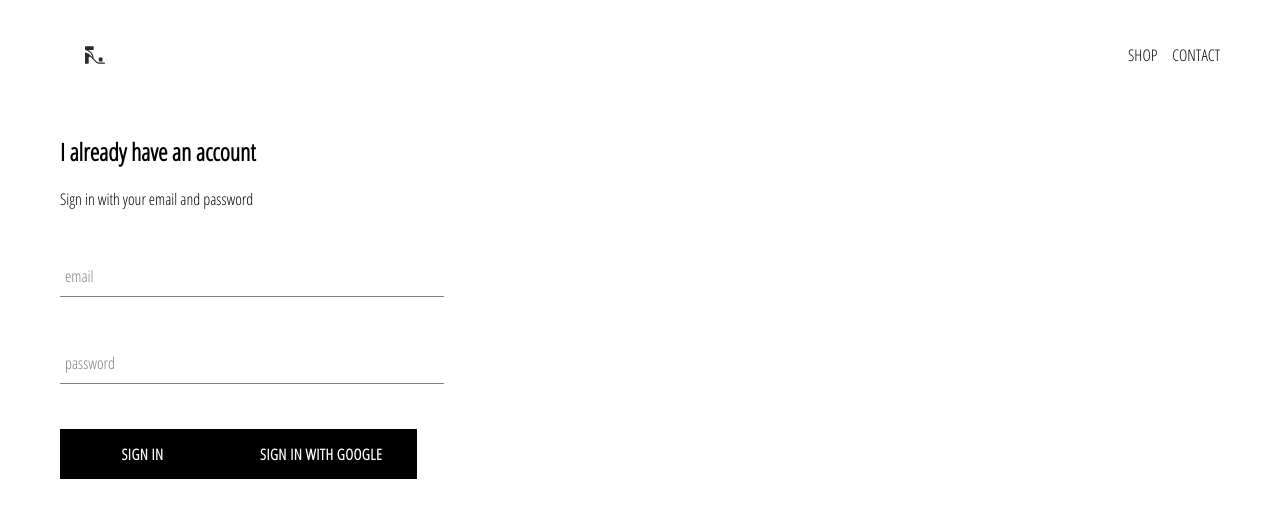
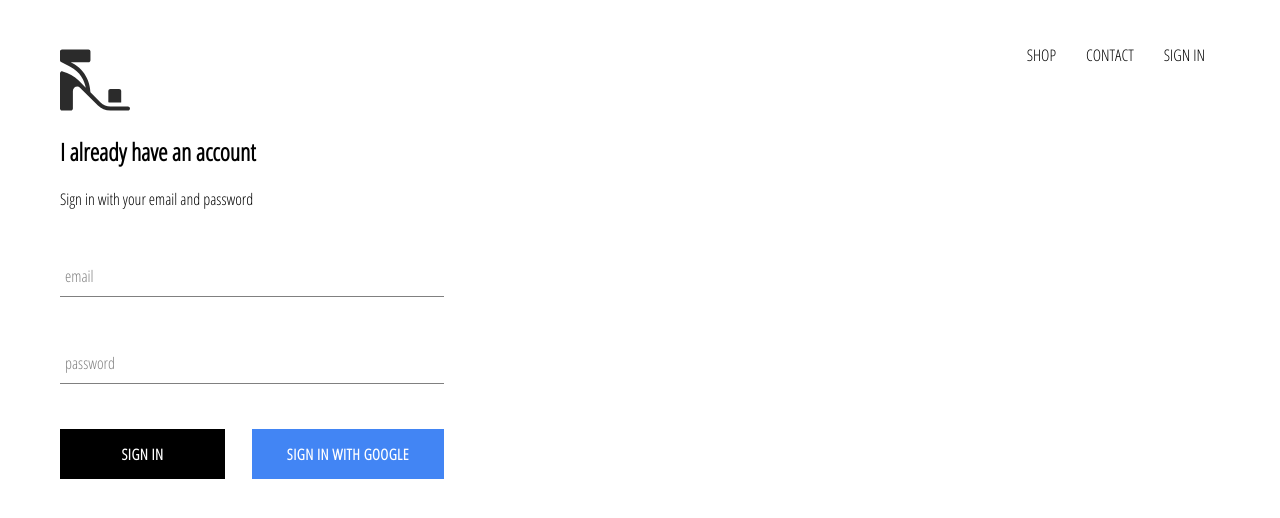
Before and after one commit to kikipratiwi/gg-shoe, a React (Create React App) app: page /signIn in a window 1280 px wide. Shown: the top 518 px of the page. Built offline with nearby package versions, Linux system fonts and the light colour scheme; no server answers.

Commit message:
feat(google-sign-in): integrate firebase google sign in into application

```diff
--- a/src/App.js
+++ b/src/App.js
@@ -5,13 +5,37 @@
 import ShopPage from './pages/shop/shop.component';
 import SignInAndSignUpPage from './pages/sign-in-and-sign-up/sign-in-and-sign-up.component'
 import Header from './components/header/header.component'
+import { auth } from './firebase/firebase.utils'
 
 import './App.css';
 
-function App() {
+class App extends React.Component {
+  constructor() {
+    super();
+
+    this.state = {
+      currentUser: null
+    }
+  }
+
+  unsubscribeFromAuth = null;
+
+  componentDidMount() {
+    this.unsubscribeFromAuth = auth.onAuthStateChanged( user => {
+      this.setState({ currentUser: user });
+
+      console.log(user);
+    });
+  }
+
+  componentWillUnmount() {
+    this.unsubscribeFromAuth();
+  }
+
+  render() {
     return (
       <div>
-      <Header />
+        <Header currentUser={ this.state.currentUser } />
         <Switch>
           <Route exact path='/' component={HomePage} />
           <Route path='/shop' component={ShopPage} />
@@ -20,5 +44,6 @@
       </div>
     );
   }
+}
 
 export default App;
--- a/src/components/custom-button/custom-button.component.jsx
+++ b/src/components/custom-button/custom-button.component.jsx
@@ -2,8 +2,8 @@
 
 import './custom-button.styles.scss';
 
-const CustomButton = ({ children, ...otherProps }) => (
-    <button className='custom-button' {...otherProps} >
+const CustomButton = ({ children, isGoogleSignIn, ...otherProps }) => (
+    <button className={ `${isGoogleSignIn? 'google-sign-in' : '' } custom-button`} {...otherProps} >
         {children}
     </button>
 )
--- a/src/components/custom-button/custom-button.styles.scss
+++ b/src/components/custom-button/custom-button.styles.scss
@@ -22,4 +22,14 @@
       color: black;
       border: 1px solid black;
     }
+
+    &.google-sign-in {
+      background-color: #4285f4;
+      color: white;
+
+      &:hover {
+        background-color: #357ae8;
+        border: none;
+      }
+    }
   }
--- a/src/components/header/header.component.jsx
+++ b/src/components/header/header.component.jsx
@@ -1,11 +1,12 @@
 import React from 'react';
 import { Link } from 'react-router-dom';
+import { auth } from '../../firebase/firebase.utils';
 
 import { ReactComponent as Logo } from '../../assets/shoe.svg';
 
 import './header.styles.scss';
 
-const Header = () => (
+const Header = ({ currentUser }) => (
   <div className='header'>
     <Link to='/'>
       <Logo className='logo-container' />
@@ -17,6 +18,16 @@
       <Link className='option' to='/contact'>
         CONTACT
       </Link>
+      {
+        currentUser?
+        <div className='option' onClick={ () => auth.signOut() }>
+          SIGN OUT
+        </div>
+        :
+        <Link className='option' to='/signIn'>
+          SIGN IN
+        </Link>
+      }
     </div>
   </div>
 );
--- a/src/components/header/header.styles.scss
+++ b/src/components/header/header.styles.scss
@@ -9,6 +9,7 @@
       height: 100%;
       width: 70px;
       padding: 25px 0;
+      box-sizing: content-box;
     }
 
     .options {
@@ -19,11 +20,8 @@
       justify-content: flex-end;
 
       .option {
-        padding: 10px 0;
-
-        &:last-child {
-            padding-left: 15px;
-        }
+        padding: 10px 15px;
+        cursor: pointer;
       }
     }
   }
--- a/src/components/sign-in/sign-in.component.jsx
+++ b/src/components/sign-in/sign-in.component.jsx
@@ -50,8 +50,10 @@
                         label='password'
                         required />
 
-                    <CustomButton type='submit'> Sign In </CustomButton>
-                    <CustomButton onClick={ SignInWithGoogle }> Sign In with Google </CustomButton>
+                    <div className='buttons'>
+                        <CustomButton type='submit'> Sign In </CustomButton>
+                        <CustomButton onClick={ SignInWithGoogle } isGoogleSignIn> Sign In with Google </CustomButton>
+                    </div>
                 </form>
             </div>
 
--- a/src/components/sign-in/sign-in.styles.scss
+++ b/src/components/sign-in/sign-in.styles.scss
@@ -3,3 +3,8 @@
     display: flex;
     flex-direction: column;
 }
+
+.buttons {
+    display: flex;
+    justify-content: space-between;
+}
```
Lines whose indentation alone changed are shown as unchanged.
